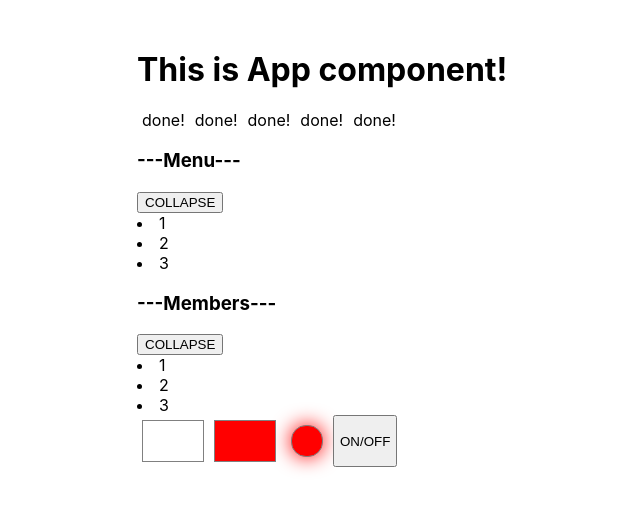
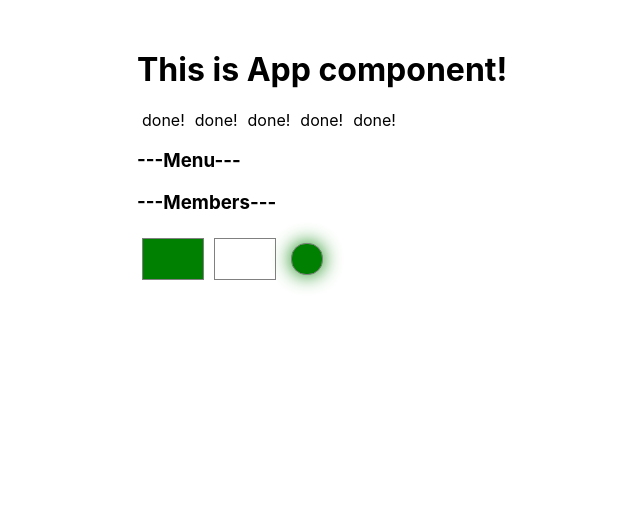
Before and after one commit to JulieBenchuk/react-kabzda-TS, a React (Create React App) app: page / in a window 1280 px wide. Shown: the top 510 px of the page, without its empty margins (203-843 px from the left). Built offline with nearby package versions, Linux system fonts and the light colour scheme.

Commit message:
added the ability to collapse / expand the menu by clicking on the element

```diff
--- a/src/App.tsx
+++ b/src/App.tsx
@@ -5,19 +5,13 @@ import Progress from "./components/Progress/Progress";
 import OnOff from "./components/OnOff/OnOff";
 
 const App = () => {
-    console.log("App is rendering")
     return (
         <div className={"App"}>
             <PageTitle title={"This is App component!"}/>
-            <Progress />
-            <Accordion titleValue={"Menu"} />
-            <Accordion titleValue={"Members"} />
-            {/*<Progress value={1}/>*/}
-            {/*<Progress value={2}/>
-            <Progress value={3}/>
-            <Progress value={4}/>
-            <Progress value={5}/>*/}
-            <OnOff />
+            <Progress/>
+            <Accordion titleValue={"Menu"}/>
+            <Accordion titleValue={"Members"}/>
+            <OnOff/>
         </div>
     );
 }
@@ -25,8 +19,7 @@ type PageTitlePropsType = {
     title: string
 }
 const PageTitle = (props: PageTitlePropsType) => {
-    console.log("See on my title!)")
-    return <h1>{ props.title }</h1>
+    return <h1>{props.title}</h1>
 }
 
 export default App;
--- a/src/components/Accordion/Accordion.tsx
+++ b/src/components/Accordion/Accordion.tsx
@@ -9,19 +9,11 @@ type AccordionPropsType = {
 }
 
 const Accordion = (props: AccordionPropsType) => {
-    const [collapsed, setCollapsed] = useState(false);
-    const [button, setButton] = useState("COLLAPSE")
+    const [collapsed, setCollapsed] = useState(true);
 
-    const onClickButton = () => {
-        setCollapsed (!collapsed)
-        setButton(
-            collapsed ? "COLLAPSE" : "EXPAND")
-    }
-    console.log("Accordion is rendering...")
     return (
         <>
-            <AccordionTitle title={props.titleValue}/>
-            <button onClick={onClickButton}>{button}</button>
+            <AccordionTitle title={props.titleValue} setCollapsed={setCollapsed} collapsed={collapsed}/>
             {!collapsed && <AccordionBody/>}
         </>
     );
--- a/src/components/Accordion/AccordionTitle.tsx
+++ b/src/components/Accordion/AccordionTitle.tsx
@@ -2,11 +2,15 @@ import React from 'react';
 
 type AccordionTitlePropsType = {
     title: string
-}
-function AccordionTitle(props: AccordionTitlePropsType) {
-    console.log("This is accordion title!")
-    return <h3> ---{props.title}--- </h3>;
+    collapsed: boolean
+    setCollapsed: (collapsed: boolean) => void
 }
 
+function AccordionTitle(props: AccordionTitlePropsType) {
+    const onClickAccordionHandler = () => {
+        props.setCollapsed(!props.collapsed)
+    }
+    return <h3 onClick={onClickAccordionHandler}> ---{props.title}--- </h3>;
+}
 
 export default AccordionTitle;
--- a/src/components/OnOff/OnOff.tsx
+++ b/src/components/OnOff/OnOff.tsx
@@ -1,12 +1,8 @@
 import React, {useState} from 'react';
 
-type OnOffPropsType = {
-    /*switchedOn: boolean*/
-
-}
-const OnOff = (props: OnOffPropsType) => {
-    let [switchedOn, setSwitchedOn] = useState(false);
-    const onClickButtonHandler = () => {
+const OnOff = () => {
+    let [switchedOn, setSwitchedOn] = useState(true);
+    const onClickOnOffHandler = () => {
         setSwitchedOn(!switchedOn)
     }
     const onStyle = {
@@ -38,20 +34,14 @@ const OnOff = (props: OnOffPropsType) => {
         backgroundColor: switchedOn ? "green" : "red",
         boxShadow: switchedOn ? "0 0 20px green" : "0 0 20px red"
     }
-    const buttonStyle = {
-        padding: "5px",
-
-    }
     const allStyle = {
         display: "flex"
     }
+
     return (<div style={allStyle}>
-            <div style={onStyle}></div>
-            <div style={offStyle}></div>
+            <div style={onStyle} onClick={onClickOnOffHandler}></div>
+            <div style={offStyle} onClick={onClickOnOffHandler}></div>
             <div style={switchStyle}></div>
-            <button style={buttonStyle}
-                    onClick={onClickButtonHandler}>ON/OFF
-            </button>
         </div>
     )
 }
```
Also changed, not shown: src/components/Progress/Progress.tsx (+7 -10 lines).
